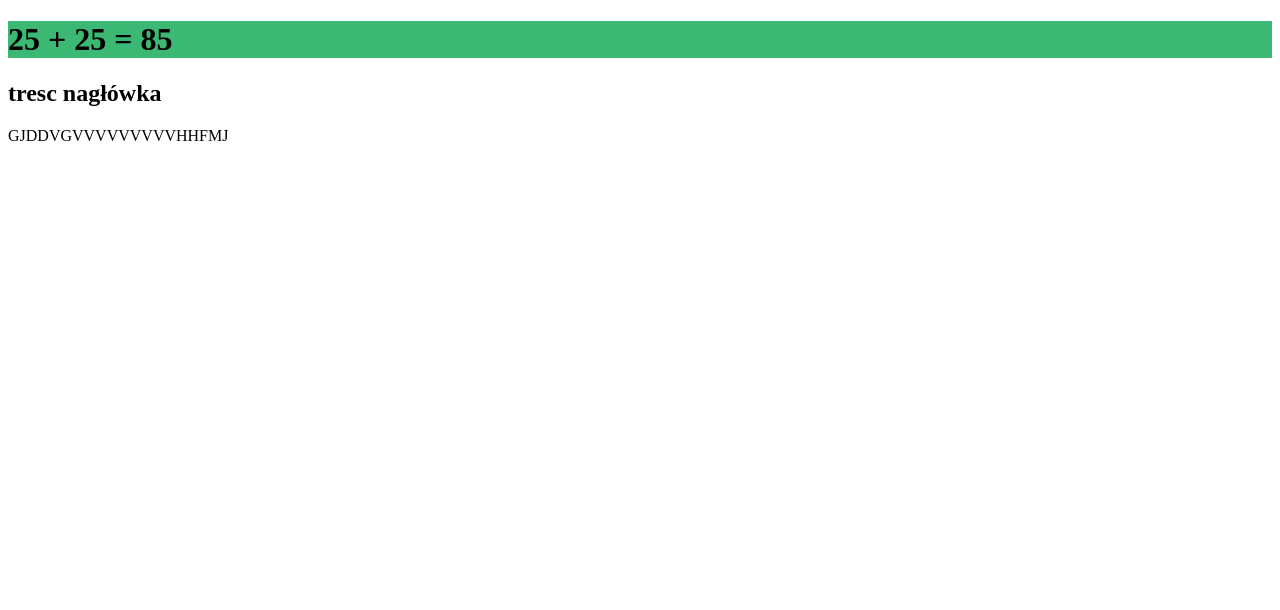
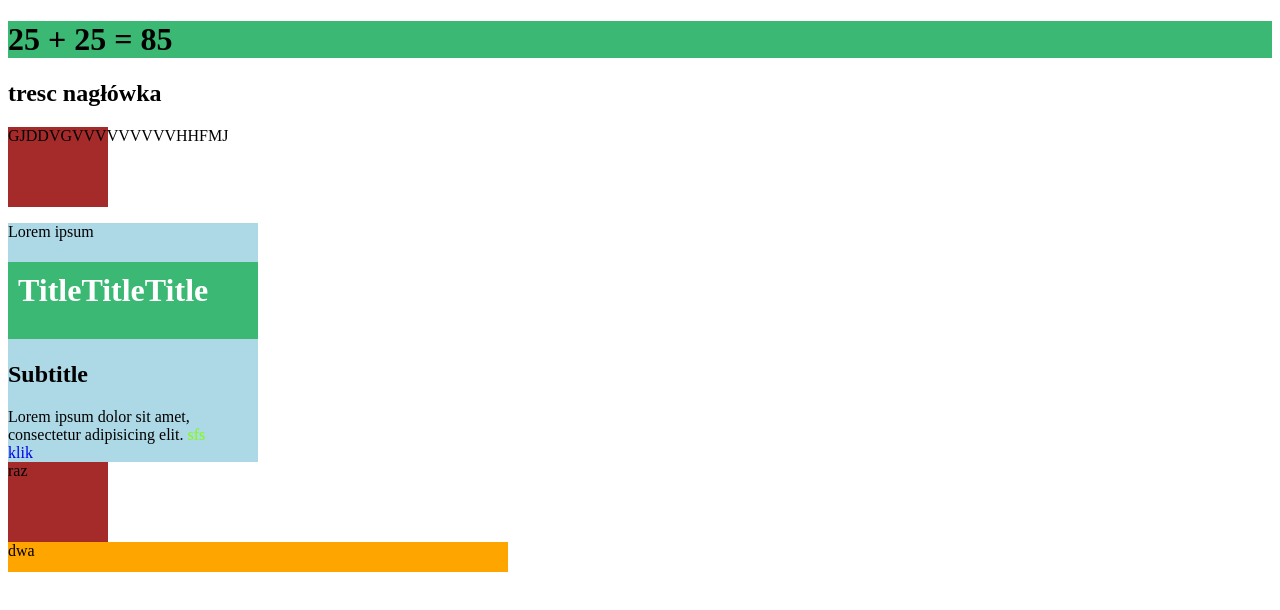
Before and after one commit to atgrafic/webpack, a website built with webpack: page dist/index.html in a window 1280 px wide. Built offline with nearby package versions, Linux system fonts and the light colour scheme.

Commit message:
add scss cswiczenia

```diff
--- a/src/css/index.scss
+++ b/src/css/index.scss
@@ -1,5 +1,43 @@
+//zmienna
+$blueColor: rbg(223, 221, 234);
+$padding: 10px 20px 30px 10px;
+$widthNormal: 500px;
+@mixin cont($width, $height, $bgc) {
+    width: $width;
+    height: $height;
+    background-color: $bgc;
+}
 body {
     h1 {
         background: rgb(59, 184, 115);
     }
 }
+.wrapper {
+    max-width: 250px;
+    background-color: lightblue;
+    h1 {
+        color: white;
+        padding: $padding;
+    }
+    h2 {
+        color: $blueColor;
+    }
+    &_sample {
+        background-color: $blueColor;
+        .someSpan {
+            color: chartreuse;
+        }
+    }
+    a {
+        text-decoration: none;
+        &:hover {
+            color: brown;
+        }
+    }
+}
+.container {
+    @include cont(100px, 80px, brown);
+}
+.container2 {
+    @include cont($widthNormal, 30px, orange);
+}
```
Also changed, not shown: dist/index.html.
